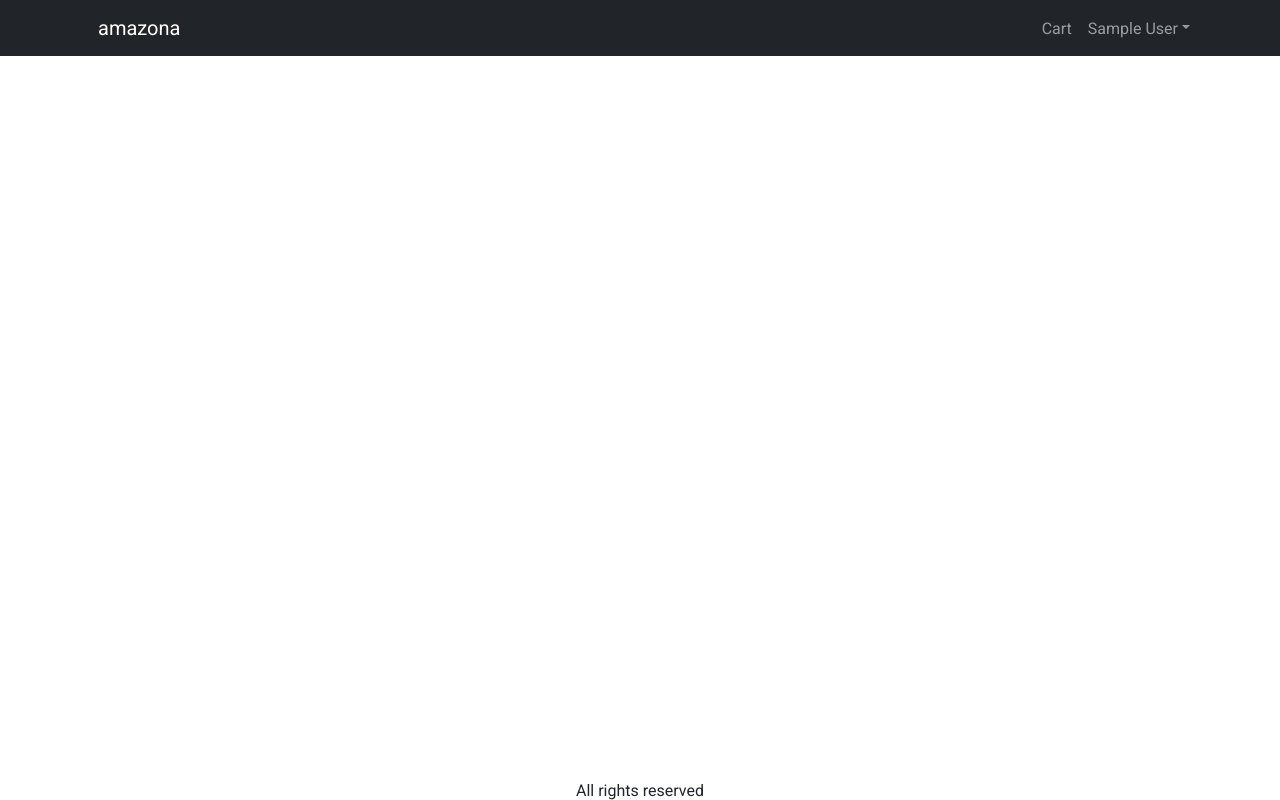
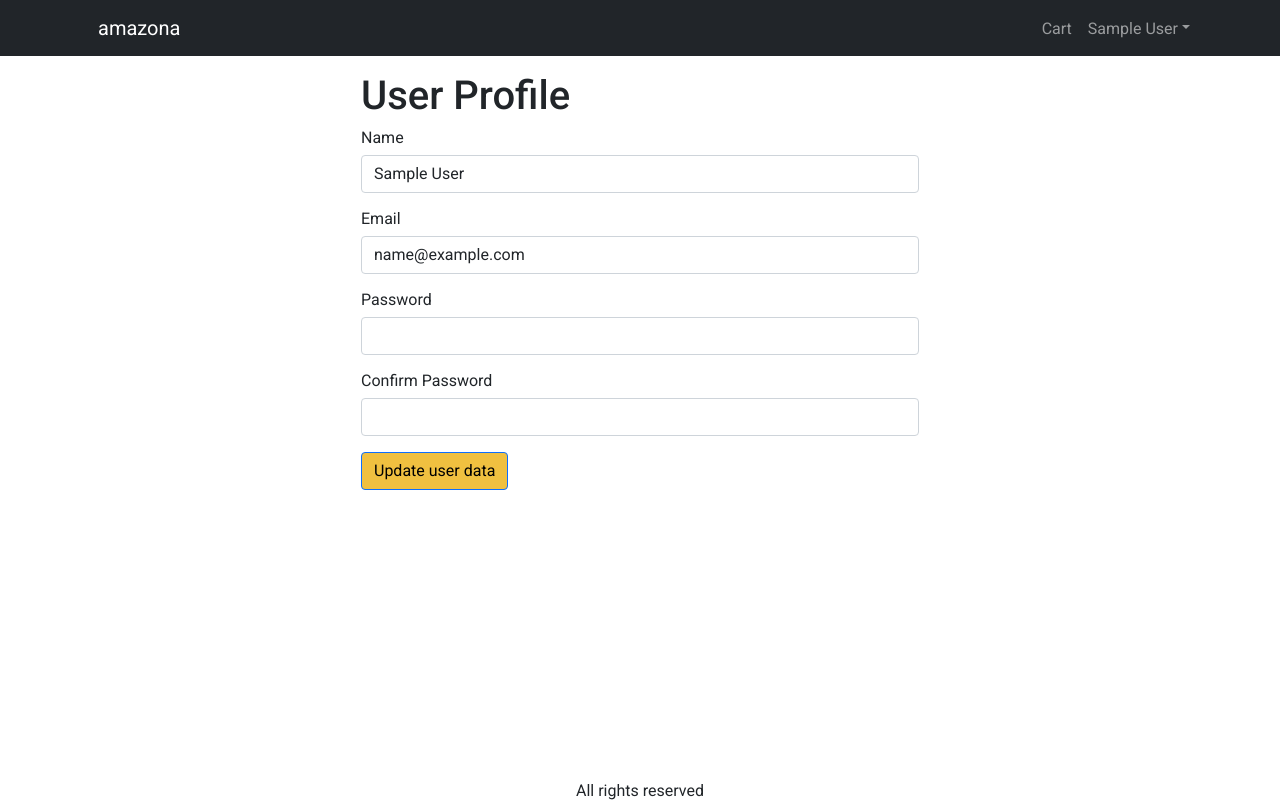
Before and after one commit to Victor-Ross/my-amazon-app, a React (Vite) app: page /profile in a window 1280 px wide. Built offline with nearby package versions, Linux system fonts and the light colour scheme; sample sign-in values are in the browser's storage.

Commit message:
Finalizada página de perfil de usuário

```diff
--- a/src/App.tsx
+++ b/src/App.tsx
@@ -15,6 +15,7 @@ import { PaymentMethod } from './pages/PaymentMethod';
 import PlaceOrder from './pages/PlaceOrder';
 import OrderPage from './pages/Order';
 import OrderHistoryPage from './pages/OrderHistory';
+import ProfilePage from './pages/Profile';
 
 function App() {
   return (
@@ -33,6 +34,7 @@ function App() {
             <Route path="/placeorder" element={<PlaceOrder />} />
             <Route path="/order/:id" element={<OrderPage />} />
             <Route path="/orderhistory" element={<OrderHistoryPage />} />
+            <Route path="/profile" element={<ProfilePage />} />
           </Routes>
         </Container>
       </main>
--- a/src/contexts/storeContext.tsx
+++ b/src/contexts/storeContext.tsx
@@ -228,6 +228,7 @@ export function StoreProvider({ children }: StoreContextProviderProps) {
     localStorage.removeItem('userInfo');
     localStorage.removeItem('shippingAddress');
     localStorage.removeItem('paymentMethod');
+    window.location.href = '/signin';
   };
 
   function finishedShopping(): FinishedShopping {
--- /dev/null
+++ b/src/pages/Profile/index.tsx
@@ -0,0 +1,150 @@
+import { FormEvent, useReducer, useState } from 'react';
+import { useNavigate } from 'react-router-dom';
+import { Helmet } from 'react-helmet-async';
+import { toast } from 'react-toastify';
+
+import { useStoreContext } from '../../contexts/storeContext';
+import { getError } from '../../utils/getError';
+
+import Form from 'react-bootstrap/Form';
+import Button from 'react-bootstrap/Button';
+import { api } from '../../services/api';
+
+type State = {
+  loadingUpdate: boolean;
+  updatedUser: User;
+};
+
+type User = {
+  id: string;
+  name: string;
+  email: string;
+  password: string;
+};
+
+type Action =
+  | {
+      type: 'update_request';
+    }
+  | {
+      type: 'update_success';
+      updatedUser: User;
+    }
+  | {
+      type: 'update_fail';
+    };
+
+const reducer = (state: State, action: Action) => {
+  switch (action.type) {
+    case 'update_request':
+      return { ...state, loadingUpdate: true };
+    case 'update_success':
+      return {
+        ...state,
+        loadingUpdate: false,
+        updatedUser: action.updatedUser,
+      };
+    case 'update_fail':
+      return { ...state, loadingUpdate: false };
+    default:
+      return state;
+  }
+};
+
+export default function ProfilePage() {
+  const navigate = useNavigate();
+
+  const { state: storeState, dispatch: storeDispatch } = useStoreContext();
+  const { userInfo } = storeState;
+
+  const [{ loadingUpdate }, updateUserdispatch] = useReducer(reducer, {
+    loadingUpdate: false,
+    updatedUser: {} as User,
+  });
+
+  if (!userInfo) {
+    navigate('/signin');
+  }
+
+  const [name, setName] = useState<string>(userInfo!.name);
+  const [email, setEmail] = useState<string>(userInfo!.email);
+  const [password, setPassword] = useState<string>('');
+  const [confirmPassword, setConfirmPassword] = useState<string>('');
+
+  const submitHandler = async (event: FormEvent) => {
+    event.preventDefault();
+
+    try {
+      const { data } = await api.put(
+        '/users/profile',
+        {
+          name,
+          email,
+          password,
+        },
+        {
+          headers: { Authorization: `Bearer ${userInfo!.token}` },
+        }
+      );
+      updateUserdispatch({ type: 'update_success', updatedUser: data });
+      localStorage.setItem('userInfo', JSON.stringify(data));
+      toast.success('User updated successfully');
+    } catch (error: any) {
+      updateUserdispatch({ type: 'update_fail' });
+      toast.error(getError(error));
+    }
+  };
+
+  return (
+    <div className="d-flex justify-content-center">
+      <div className="w-50">
+        <Helmet>
+          <title>User Profile</title>
+        </Helmet>
+        <h1>User Profile</h1>
+        <form onSubmit={submitHandler}>
+          <Form.Group className="mb-3" controlId="name">
+            <Form.Label>Name</Form.Label>
+            <Form.Control
+              value={name}
+              onChange={(e) => setName(e.target.value)}
+              required
+            />
+          </Form.Group>
+          <Form.Group className="mb-3" controlId="email">
+            <Form.Label>Email</Form.Label>
+            <Form.Control
+              type="email"
+              value={email}
+              onChange={(e) => setEmail(e.target.value)}
+              required
+            />
+          </Form.Group>
+          <Form.Group className="mb-3" controlId="password">
+            <Form.Label>Password</Form.Label>
+            <Form.Control
+              type="password"
+              value={password}
+              onChange={(e) => setPassword(e.target.value)}
+              required
+            />
+          </Form.Group>
+          <Form.Group className="mb-3" controlId="confirmPassword">
+            <Form.Label>Confirm Password</Form.Label>
+            <Form.Control
+              type="password"
+              value={confirmPassword}
+              onChange={(e) => setConfirmPassword(e.target.value)}
+              required
+            />
+          </Form.Group>
+          <div className="mb-3">
+            <Button type="submit" className="buttonsDefaultColors">
+              Update user data
+            </Button>
+          </div>
+        </form>
+      </div>
+    </div>
+  );
+}
```
